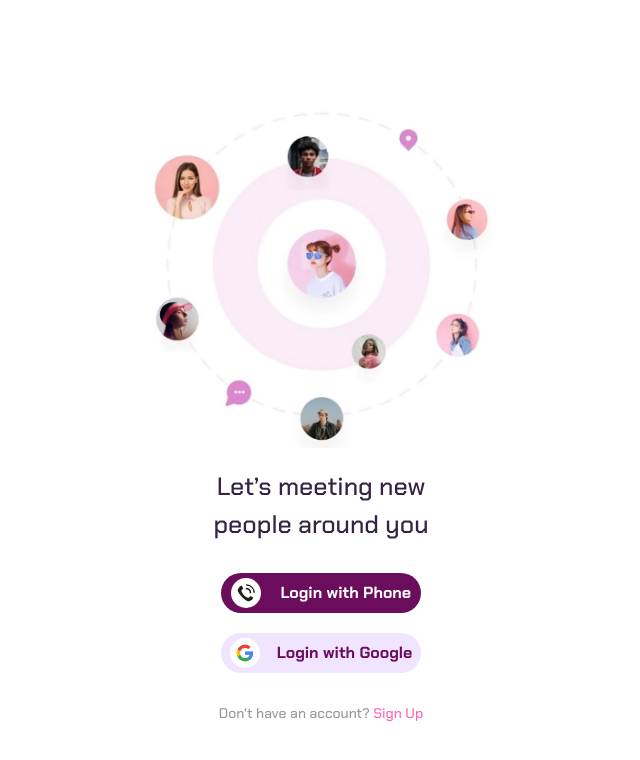
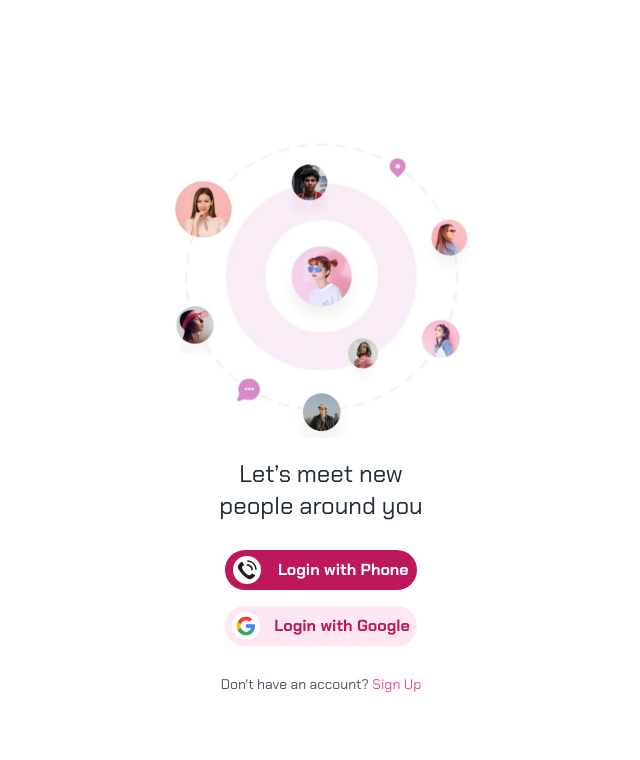
Before and after one commit to RJRYT/GVR-DatingApp-FrontEnd, a React (Create React App) app: page /login in a window 1280 px wide. Shown: the top 760 px of the page, without its empty margins (319-959 px from the left). Built offline with nearby package versions, Linux system fonts and the light colour scheme.

Commit message:
migrated to tailwind css

```diff
--- a/package.json
+++ b/package.json
@@ -5,7 +5,6 @@
   "dependencies": {
     "@babel/plugin-proposal-private-property-in-object": "^7.21.11",
     "axios": "^1.7.2",
-    "bootstrap": "^5.3.3",
     "react": "^18.3.1",
     "react-dom": "^18.3.1",
     "react-router-dom": "^6.24.1",
@@ -34,5 +33,10 @@
       "last 1 firefox version",
       "last 1 safari version"
     ]
+  },
+  "devDependencies": {
+    "autoprefixer": "^10.4.19",
+    "postcss": "^8.4.40",
+    "tailwindcss": "^3.4.7"
   }
 }
--- /dev/null
+++ b/postcss.config.js
@@ -0,0 +1,6 @@
+module.exports = {
+  plugins: {
+    tailwindcss: {},
+    autoprefixer: {},
+  },
+}
--- a/src/App.css
+++ /dev/null
@@ -1,10 +0,0 @@
-.container {
-  max-width: 600px;
-  margin-left: auto;
-  margin-right: auto;
-  padding-left: 15px;
-  padding-right: 15px;
-  box-sizing: border-box;
-  padding-top: 15px;
-  padding-bottom: 15px;
-}
--- a/src/App.js
+++ b/src/App.js
@@ -1,13 +1,11 @@
 import React, { Suspense } from 'react';
-import "bootstrap/dist/css/bootstrap.min.css";
-import './App.css';
 import { BrowserRouter, Routes, Route, Navigate } from "react-router-dom";
-import LoginWelcome from "./components/Login/Welcome/Welcome";
+import LoginWelcome from "./components/Login/Welcome";
 
 function App() {
   return (
-    <section className="page-content chakra-petch-medium">
-      <main className='container'>
+    <section className="page-content font-sans">
+      <main className='container mx-auto p-4 max-w-[600px]'>
         <Suspense fallback={<div>Loading...</div>}>
           <BrowserRouter>
             <Routes>
--- a/src/components/Login/Welcome/Welcome.jsx
+++ /dev/null
@@ -1,24 +0,0 @@
-import React from 'react';
-import Styles from "./Welcome.module.css";
-import { Link } from 'react-router-dom';
-import Phone from "../../../assets/login/phone.png";
-import Google from "../../../assets/login/google.png";
-import Illustrtion from "../../../assets/login/illustration.png";
-
-function Welcome() {
-  return (
-    <div className={Styles.welcomeContiner}>
-      <div className={Styles.imageContainer}>
-        <img src={Illustrtion} alt="center image1" />
-      </div>
-      <div className={Styles.text}>Let’s meeting new <br /> people around you</div>
-      <div className={Styles.buttonContainer}>
-        <Link href="#" className={Styles.button}><img src={Phone} alt="Phone Icon" /> Login with Phone</Link>
-        <Link href="#" className={`${Styles.button} ${Styles.google}`}><img src={Google} alt="Google Icon" /> Login with Google</Link>
-      </div>
-      <div className={Styles.signUp}>Don't have an account? <Link href="#">Sign Up</Link></div>
-    </div>
-  )
-}
-
-export default Welcome;
--- a/src/components/Login/Welcome/Welcome.module.css
+++ /dev/null
@@ -1,70 +0,0 @@
-.welcomeContiner {
-    display: flex;
-    flex-direction: column;
-    align-items: center;
-    justify-content: center;
-    height: 100dvh;
-    margin: 0;
-    font-family: "Chakra Petch", sans-serif;
-    background-color: #fff;
-}
-
-.imageContainer {
-    position: relative;
-    width: 60%;
-    max-width: 400px;
-}
-
-.imageContainer img {
-    width: 100%;
-}
-
-.text {
-    margin: 20px 0;
-    font-size: 25px;
-    text-align: center;
-    color: #332344;
-}
-
-.buttonContainer {
-    display: flex;
-    flex-direction: column;
-    align-items: center;
-}
-
-.button {
-    display: flex;
-    align-items: center;
-    justify-content: space-around;
-    width: 200px;
-    height: 40px;
-    margin: 10px 0;
-    border-radius: 20px;
-    text-decoration: none;
-    color: #fff;
-    font-weight: bold;
-    background-color: #6b0d5d;
-}
-
-.button.google {
-    background-color: #f0e4ff;
-    color: #6b0d5d;
-}
-
-.button img {
-    width: 30px;
-    border-radius: 15px;
-    background-color: white;
-    padding: 6px;
-}
-
-.signUp {
-    margin-top: 20px;
-    font-size: 14px;
-    color: #999;
-}
-
-.signUp a {
-    color: #ff66b2;
-    text-decoration: none;
-}
--- /dev/null
+++ b/src/components/Login/Welcome/index.jsx
@@ -0,0 +1,33 @@
+import React from 'react';
+import { Link } from 'react-router-dom';
+import Phone from "../../../assets/login/phone.png";
+import Google from "../../../assets/login/google.png";
+import Illustration from "../../../assets/login/illustration.png";
+
+function Welcome() {
+  return (
+    <div className="flex flex-col items-center justify-center h-screen m-0 font-sans bg-white">
+      <div className="relative w-[300px] max-w-md">
+        <img src={Illustration} alt="center image" className="w-full" />
+      </div>
+      <div className="my-5 text-2xl text-center text-gray-800">
+        Let’s meet new <br /> people around you
+      </div>
+      <div className="flex flex-col items-center">
+        <Link to="#" className="flex items-center justify-around w-48 h-10 my-2 font-bold text-white bg-pink-700 rounded-full">
+          <img src={Phone} alt="Phone Icon" className="w-7 h-7 p-1 bg-white rounded-full" />
+          Login with Phone
+        </Link>
+        <Link to="#" className="flex items-center justify-around w-48 h-10 my-2 font-bold text-pink-700 bg-pink-100 rounded-full">
+          <img src={Google} alt="Google Icon" className="w-7 h-7 p-1 bg-white rounded-full" />
+          Login with Google
+        </Link>
+      </div>
+      <div className="mt-5 text-sm text-gray-600">
+        Don't have an account? <Link to="#" className="text-pink-500">Sign Up</Link>
+      </div>
+    </div>
+  );
+}
+
+export default Welcome;
--- a/src/index.css
+++ b/src/index.css
@@ -1,3 +1,7 @@
+@tailwind base;
+@tailwind components;
+@tailwind utilities;
+
 body {
   margin: 0;
   font-family: -apple-system, BlinkMacSystemFont, 'Segoe UI', 'Roboto', 'Oxygen',
@@ -5,7 +9,6 @@ body {
     sans-serif;
   -webkit-font-smoothing: antialiased;
   -moz-osx-font-smoothing: grayscale;
-  background-color: #F3F6FF;
 }
 
 .chakra-petch-light {
--- /dev/null
+++ b/tailwind.config.js
@@ -0,0 +1,13 @@
+module.exports = {
+  content: [
+    "./src/**/*.{js,jsx,ts,tsx}",
+  ],
+  theme: {
+    extend: {
+      fontFamily: {
+        sans: ['"Chakra Petch"', 'sans-serif'],
+      },
+    },
+  },
+  plugins: [],
+}
```
Also changed, not shown: 1 other file (tests, documents, lock files or other folders).
